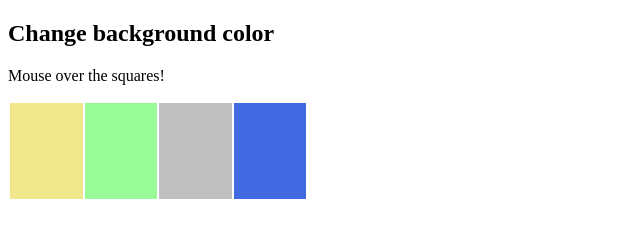
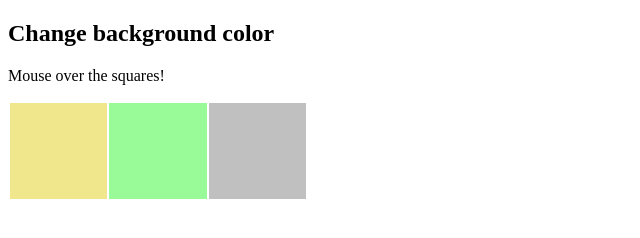
Before and after one commit to Genesis-TAB/genesis-tab, a plain HTML site: page index.html in a window 1280 px wide. Shown: the whole page, without its empty margins (0-640 px from the left). Drawn offline with Linux system fonts and the light colour scheme.

Commit message:
Updated HTML

```diff
--- a/index.html
+++ b/index.html
@@ -27,10 +27,6 @@ function bgChange(bg) {
     onmouseout="bgChange('transparent')"
     style="background-color:Silver">
     </td>
-    <td onmouseover="bgChange(this.style.backgroundColor)"
-    onmouseout="bgChange('transparent')"
-    style="background-color:royalblue">
-    </td>
   </tr>
 </table>
 <script type="model" src=".netlify/functions/index.js"></script>
```
